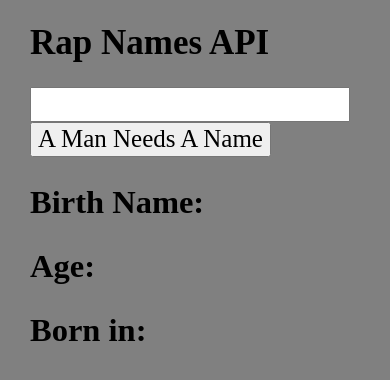
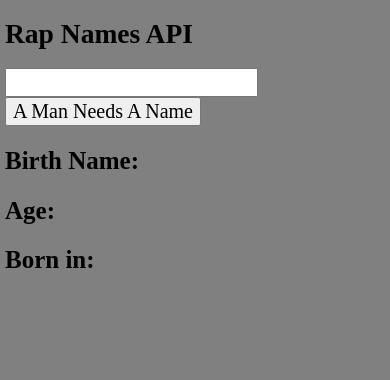
Before and after one commit to robertlent/rap-names-api, a website: page index.html in a window 390 px wide. Drawn offline with Linux system fonts and the light colour scheme.

Commit message:
Add media query for smaller screens

```diff
--- a/css/style.css
+++ b/css/style.css
@@ -31,3 +31,24 @@ input,
 button {
   font-size: 2.5rem;
 }
+
+/******************************************
+/* ADDITIONAL STYLES
+/*******************************************/
+@media screen and (max-width: 768px) {
+  body {
+    padding: 0 5px;
+  }
+
+  h1 {
+    font-size: 2.75rem;
+  }
+
+  h2 {
+    font-size: 2.5rem;
+  }
+
+  input, button {
+    font-size: 2rem;
+  }
+}
```
